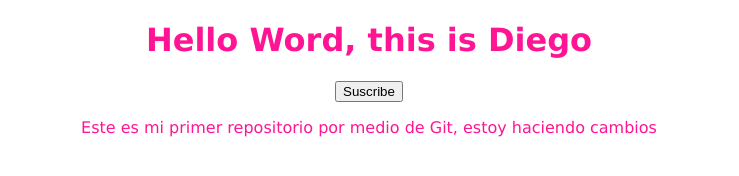
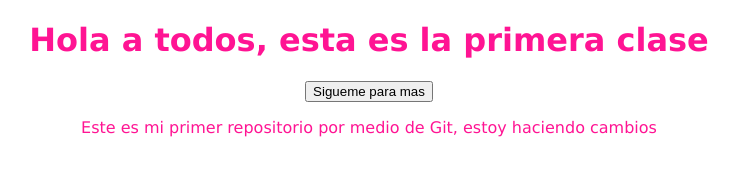
Before and after one commit to diegoaquinde/hyperblog, a plain HTML site: page blogpost.html in a window 1280 px wide. Shown: the whole page, without its empty margins (271-1010 px from the left). Drawn offline with Linux system fonts and the light colour scheme.

```diff
--- a/blogpost.html
+++ b/blogpost.html
@@ -8,8 +8,8 @@
     <link rel="stylesheet" href="css/style.css">
 </head>
 <body>
-    <h1>Hello Word, this is Diego</h1>
-    <button>Suscribe</button>
+    <h1>Hola a todos, esta es la primera clase</h1>
+    <button>Sigueme para mas</button>
     <p>Este es mi primer repositorio por medio de Git, estoy haciendo cambios</p>
 </body>
 </html>
```
Also changed, not shown: formularios.html (added, +15 -0 lines).
